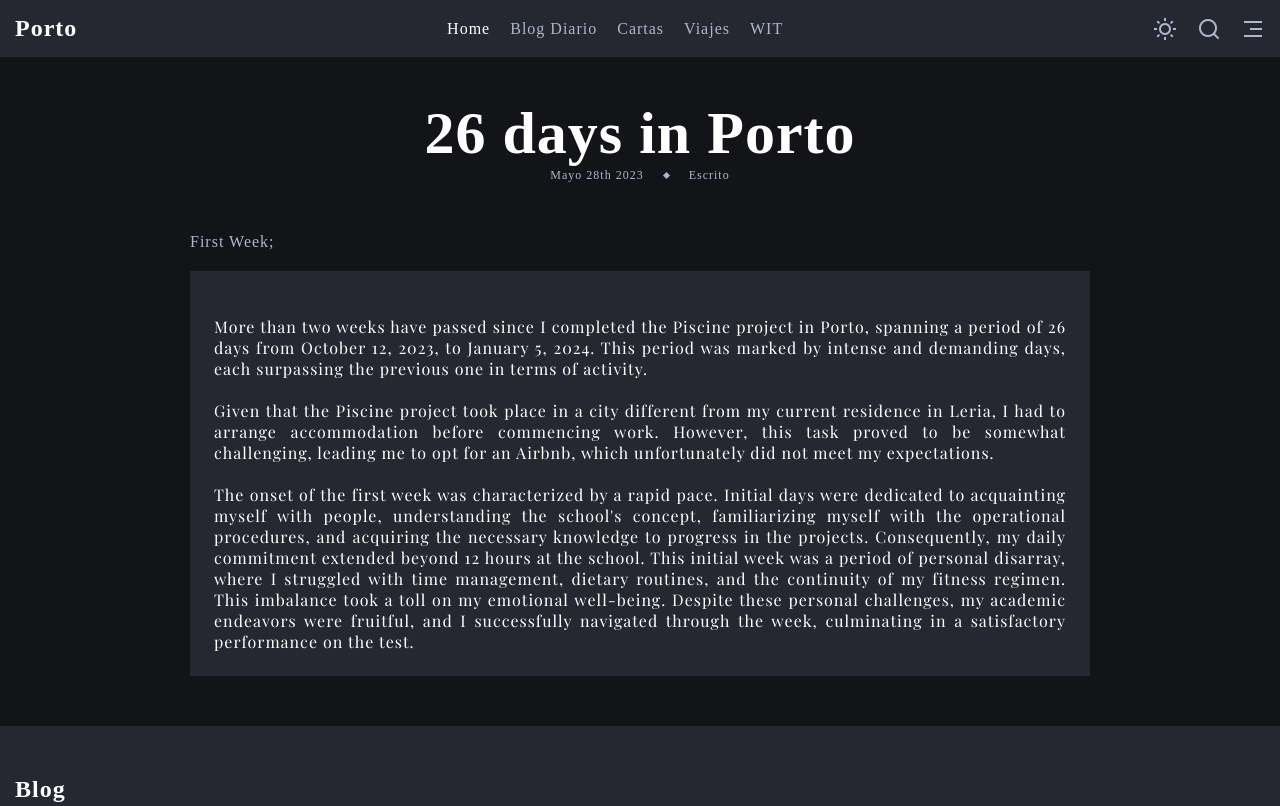
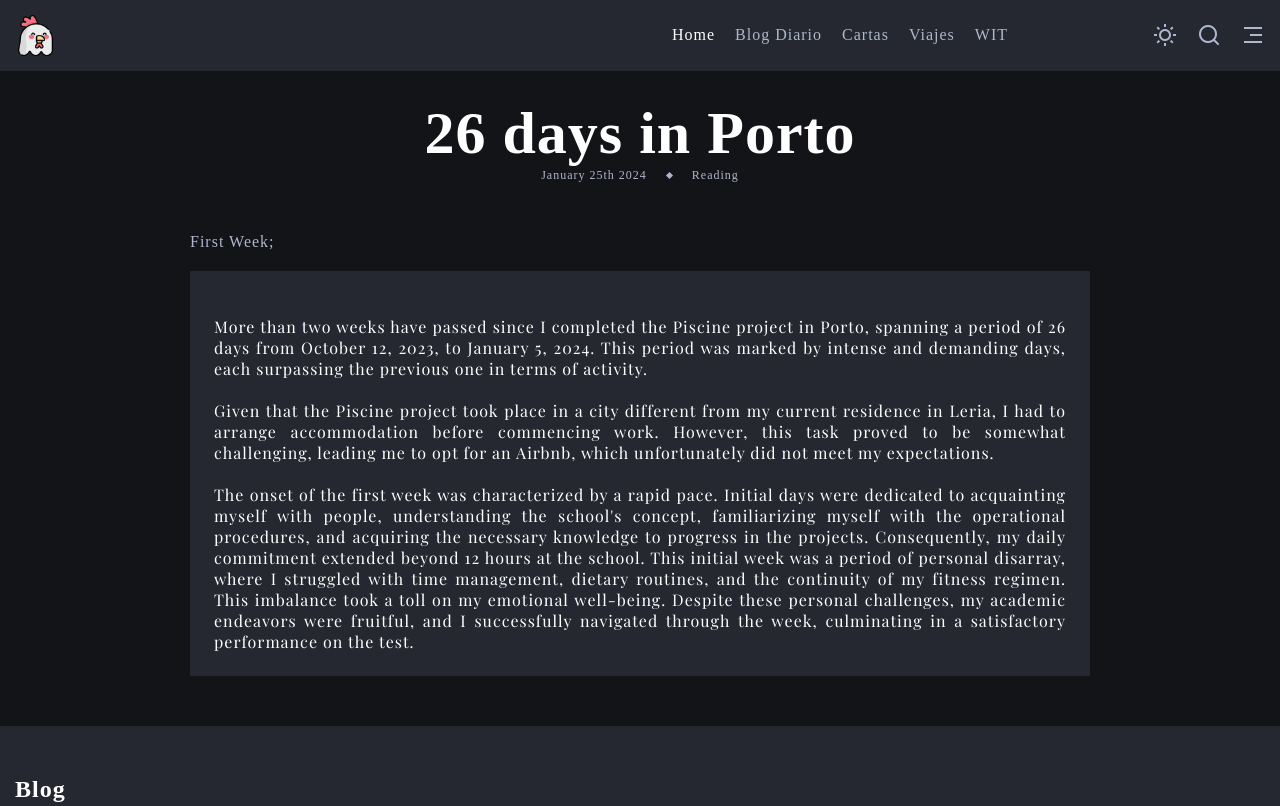
Before and after one commit to Lehendss/Lehendss.github.io, a plain HTML site: page pages/viajes.html in a window 1280 px wide. Shown: the top 806 px of the page. Drawn offline with nearby package versions, Linux system fonts and the light colour scheme; files whose address does not match are found by name.

Commit message:
Icon: Added an icon instead of 'Home' text

```diff
--- a/pages/viajes.html
+++ b/pages/viajes.html
@@ -27,7 +27,7 @@
 
         <nav class="navbar container">
             <a href="../index.html">
-                <h2 class="logo">Porto</h2>
+                <img src="../assets/images/icon.png" alt="logo" width="8%" height="8%">
             </a>
 
             <div class="menu" id="menu">
@@ -113,9 +113,9 @@
         <div class="blog-post-data">
             <h3 class="title blog-post-title">26 days in Porto</h3>
             <div class="article-data">
-                <span>Mayo 28th 2023</span>
+                <span>January 25th 2024</span>
                 <span class="article-data-spacer"></span>
-                <span>Escrito</span>
+                <span>Reading</span>
             </div>
         </div>
 
```
Also changed, not shown: index.html (+2 -5 lines).
